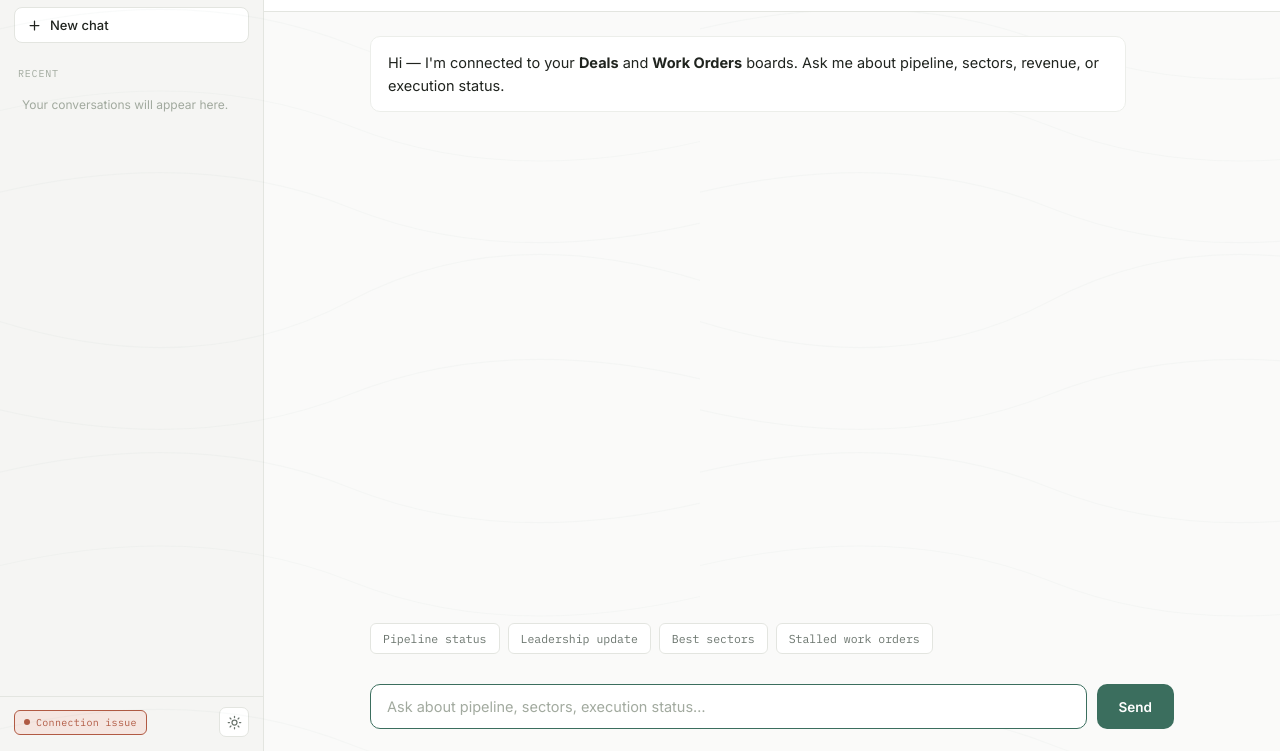
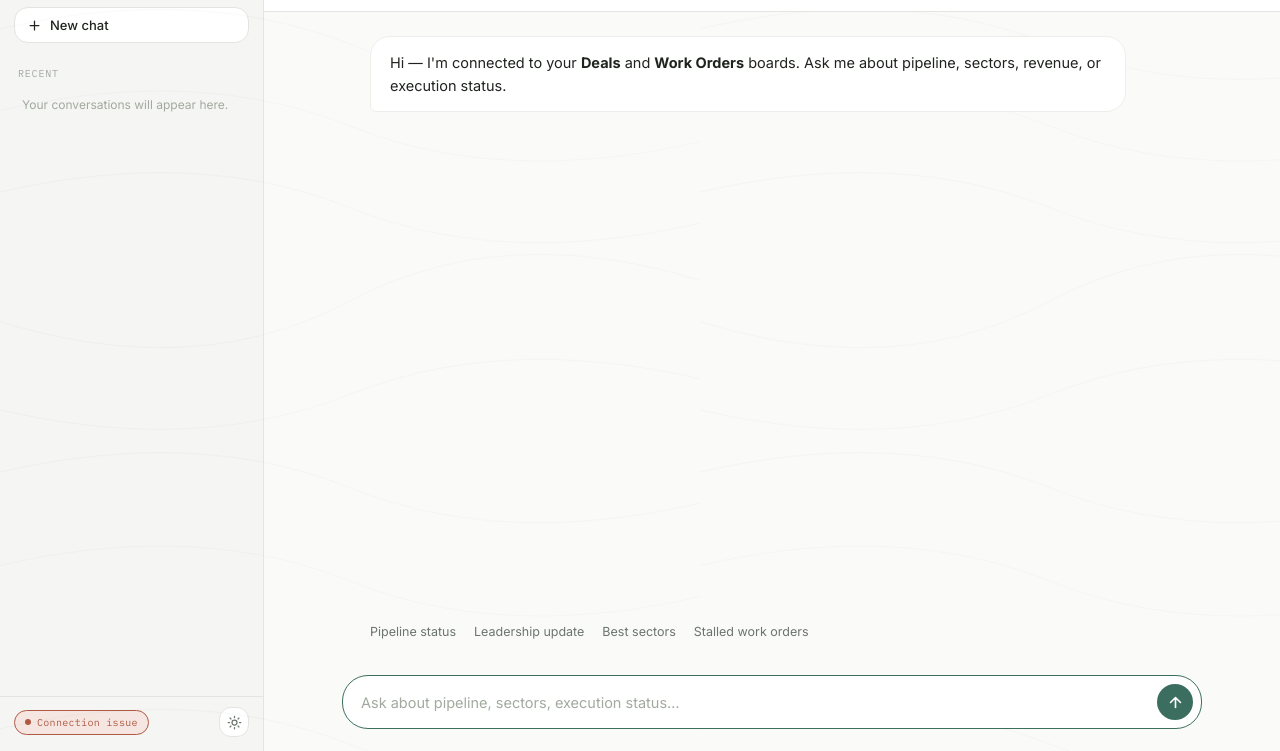
Before and after one commit to shettypp/skylark-bi-agent, a website: page public/index.html in a window 1280 px wide. Shown: the part 49-800 px from the top of the page. Drawn offline with nearby package versions, Linux system fonts and the light colour scheme; no server answers.

Commit message:
Improve UI: markdown rendering, avatars, new chat button

```diff
--- a/public/index.html
+++ b/public/index.html
@@ -49,7 +49,7 @@
     width: 100%; display: flex; align-items: center; gap: 8px;
     font-family: var(--sans); font-size: 13px; font-weight: 500;
     padding: 9px 12px; background: var(--panel); border: 1px solid var(--border);
-    color: var(--text); cursor: pointer; border-radius: 8px;
+    color: var(--text); cursor: pointer; border-radius: 14px;
     transition: border-color 0.15s, background 0.15s;
   }
   #new-chat-btn:hover { border-color: var(--accent); background: var(--accent-soft); }
@@ -63,7 +63,7 @@
   #chat-list { flex: 1; overflow-y: auto; padding: 0 8px 8px; scrollbar-width: thin; scrollbar-color: var(--border) transparent; }
   .chat-item {
     display: flex; align-items: center; gap: 8px;
-    padding: 9px 10px; margin: 1px 0; border-radius: 7px; cursor: pointer;
+    padding: 9px 12px; margin: 2px 0; border-radius: 12px; cursor: pointer;
     color: var(--muted); font-size: 13px; position: relative;
     transition: background 0.12s, color 0.12s;
   }
@@ -71,7 +71,7 @@
   .chat-item.active { background: var(--accent-soft); color: var(--accent); font-weight: 500; }
   .chat-item .title { flex: 1; overflow: hidden; text-overflow: ellipsis; white-space: nowrap; }
   .chat-item .del-btn {
-    opacity: 0; width: 18px; height: 18px; flex-shrink: 0; border-radius: 4px;
+    opacity: 0; width: 18px; height: 18px; flex-shrink: 0; border-radius: 8px;
     display: flex; align-items: center; justify-content: center; color: var(--muted);
     background: transparent; border: none; cursor: pointer;
   }
@@ -85,7 +85,7 @@
     display: flex; align-items: center; justify-content: space-between;
   }
   #theme-toggle {
-    width: 30px; height: 30px; border-radius: 7px;
+    width: 30px; height: 30px; border-radius: 12px;
     background: var(--panel); border: 1px solid var(--border);
     color: var(--muted); cursor: pointer;
     display: flex; align-items: center; justify-content: center;
@@ -100,7 +100,7 @@
 
   #status {
     font-family: var(--mono); font-size: 10px; letter-spacing: 0.03em;
-    padding: 5px 9px; border-radius: 6px;
+    padding: 5px 10px; border-radius: 999px;
     background: var(--panel); border: 1px solid var(--border);
     color: var(--muted); display: flex; align-items: center; gap: 6px;
   }
@@ -113,7 +113,7 @@
   @keyframes pulse { 0%, 100% { opacity: 1; } 50% { opacity: 0.45; } }
 
   #sidebar-toggle-mobile {
-    display: none; width: 32px; height: 32px; border-radius: 7px;
+    display: none; width: 32px; height: 32px; border-radius: 12px;
     background: var(--panel); border: 1px solid var(--border); color: var(--muted);
     cursor: pointer; align-items: center; justify-content: center;
   }
@@ -143,7 +143,9 @@
   .msg { display: flex; gap: 12px; max-width: 94%; position: relative; }
   .msg.user { align-self: flex-end; flex-direction: row-reverse; max-width: 82%; }
 
-  .bubble { padding: 14px 17px; border-radius: 10px; line-height: 1.6; font-size: 14.5px; min-width: 0; overflow-x: auto; }
+  .bubble { padding: 14px 19px; border-radius: 20px; line-height: 1.6; font-size: 14.5px; min-width: 0; overflow-x: auto; }
+  .msg.user .bubble { border-bottom-right-radius: 6px; }
+  .msg.agent .bubble { border-bottom-left-radius: 6px; }
   .msg.user .bubble { background: var(--accent); color: var(--accent-text); }
   .msg.agent .bubble { background: var(--panel); border: 1px solid var(--border-soft); flex: 1; }
 
@@ -169,18 +171,28 @@
   @keyframes bounce { 0%, 60%, 100% { opacity: 0.25; } 30% { opacity: 1; } }
   @media (prefers-reduced-motion: reduce) { .typing span { animation: none; opacity: 0.7; } }
 
-  .suggestions { position: relative; z-index: 1; display: flex; flex-wrap: wrap; gap: 8px; padding: 4px 28px 16px; max-width: 860px; margin: 0 auto; width: 100%; }
-  .chip { font-family: var(--mono); font-size: 11.5px; padding: 7px 12px; border-radius: 6px; background: var(--panel); border: 1px solid var(--border); color: var(--muted); cursor: pointer; transition: border-color 0.15s, color 0.15s; }
-  .chip:hover { border-color: var(--accent); color: var(--accent); }
-  .chip:focus-visible { outline: 2px solid var(--accent); outline-offset: 1px; }
+  .suggestions { position: relative; z-index: 1; display: flex; flex-wrap: wrap; gap: 6px 18px; padding: 4px 28px 18px; max-width: 860px; margin: 0 auto; width: 100%; }
+  .chip { font-family: var(--sans); font-size: 12.5px; padding: 3px 0; background: none; border: none; color: var(--muted); cursor: pointer; transition: color 0.15s; border-bottom: 1px solid transparent; }
+  .chip:hover { color: var(--accent); border-bottom-color: var(--accent); }
+  .chip:focus-visible { outline: 2px solid var(--accent); outline-offset: 2px; }
 
-  form#composer { position: relative; z-index: 1; display: flex; gap: 10px; padding: 14px 28px 22px; max-width: 860px; margin: 0 auto; width: 100%; }
-  #input { flex: 1; background: var(--panel); border: 1px solid var(--border); color: var(--text); padding: 13px 16px; border-radius: 10px; font-size: 14.5px; font-family: var(--sans); outline: none; transition: border-color 0.15s; }
+  form#composer { position: relative; z-index: 1; display: flex; align-items: center; gap: 8px;
+    padding: 8px 8px 8px 18px; margin: 14px auto 22px; max-width: 860px; width: calc(100% - 56px);
+    background: var(--panel); border: 1px solid var(--border); border-radius: 26px;
+    transition: border-color 0.15s;
+  }
+  form#composer:focus-within { border-color: var(--accent); }
+  #input { flex: 1; background: none; border: none; color: var(--text); padding: 8px 0; font-size: 14.5px; font-family: var(--sans); outline: none; }
   #input::placeholder { color: var(--muted-dim); }
-  #input:focus { border-color: var(--accent); }
-  button#send { background: var(--accent); color: var(--accent-text); border: none; padding: 0 22px; border-radius: 10px; font-size: 13.5px; font-family: var(--sans); font-weight: 600; cursor: pointer; transition: opacity 0.15s; }
+  button#send {
+    width: 36px; height: 36px; flex-shrink: 0; background: var(--accent); color: var(--accent-text);
+    border: none; border-radius: 50%; cursor: pointer; transition: opacity 0.15s, transform 0.1s;
+    display: flex; align-items: center; justify-content: center;
+  }
+  button#send svg { width: 17px; height: 17px; }
   button#send:hover:not(:disabled) { opacity: 0.88; }
-  button#send:disabled { opacity: 0.4; cursor: default; }
+  button#send:active:not(:disabled) { transform: scale(0.94); }
+  button#send:disabled { opacity: 0.35; cursor: default; }
   button#send:focus-visible { outline: 2px solid var(--accent); outline-offset: 2px; }
 
   .msg { animation: rise 0.2s ease-out; }
@@ -194,7 +206,7 @@
     #chat-subtitle { display: none; }
     header { padding: 12px 16px; }
     #chat { padding: 18px 16px 8px; gap: 16px; }
-    form#composer { padding: 10px 16px 16px; }
+    form#composer { width: calc(100% - 32px); padding: 6px 6px 6px 16px; }
     .suggestions { padding: 4px 16px 12px; }
     .msg { max-width: 98%; } .msg.user { max-width: 90%; }
   }
@@ -262,7 +274,7 @@
 
     <form id="composer">
       <input id="input" type="text" placeholder="Ask about pipeline, sectors, execution status…" autocomplete="off" />
-      <button id="send" type="submit">Send</button>
+      <button id="send" type="submit" aria-label="Send message"><svg viewBox="0 0 24 24" fill="none" stroke="currentColor" stroke-width="2.3" stroke-linecap="round" stroke-linejoin="round"><path d="M12 19V5M5 12l7-7 7 7"/></svg></button>
     </form>
   </div>
 
```
